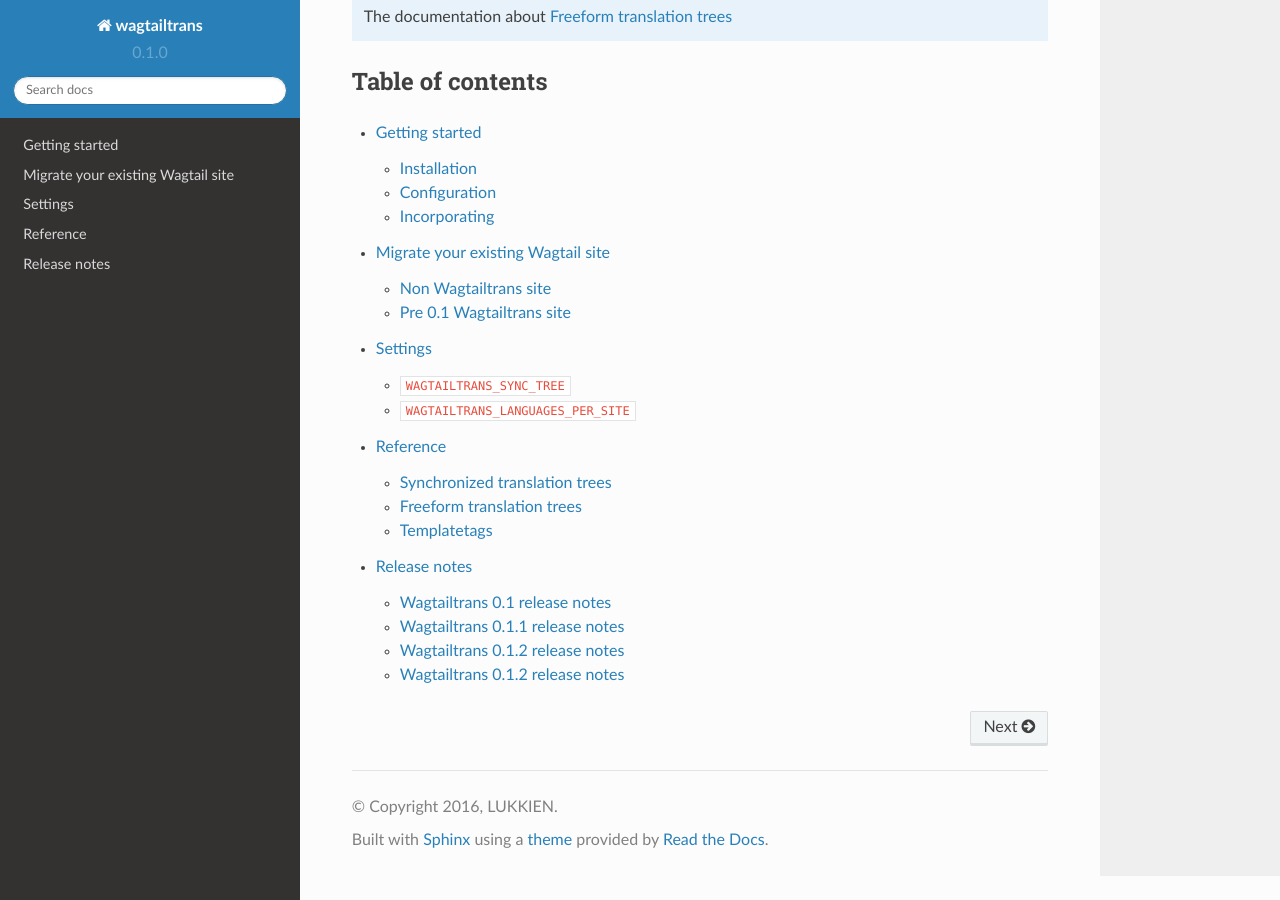
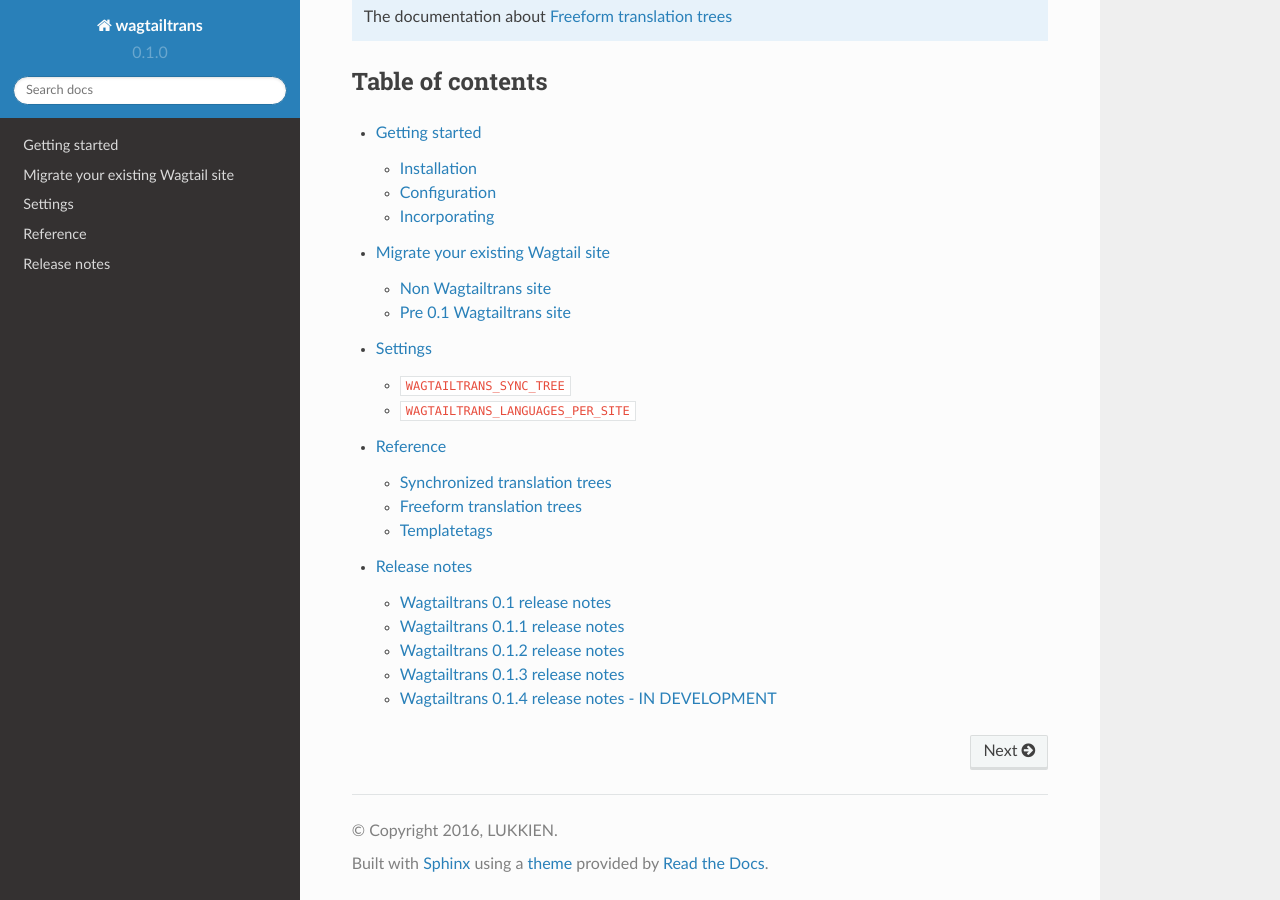
Before and after one commit to wagtail/wagtailtrans, a Sphinx documentation site: the page built from docs/source/index.rst, in a window 1280 px wide and 900 px high, scrolled down 609 px. Built offline with Sphinx 7.4.7 and the Read the Docs theme 2.0.0, drawn with Linux system fonts in a browser that asks for light colours.

Commit message:
Add 0.1.4 release notes (In development)

```diff
--- a/CHANGELOG.rst
+++ b/CHANGELOG.rst
@@ -1,5 +1,9 @@
 Changelog
 =========
+
+0.1.4 (XX-XX-XXXX)
+------------------
+
 
 0.1.3 (21-04-2017)
 ------------------
--- a/docs/source/releases/0.1.3.rst
+++ b/docs/source/releases/0.1.3.rst
@@ -1,5 +1,5 @@
 ================================
-Wagtailtrans 0.1.2 release notes
+Wagtailtrans 0.1.3 release notes
 ================================
 
 .. contents::
--- /dev/null
+++ b/docs/source/releases/0.1.4.rst
@@ -0,0 +1,22 @@
+=================================================
+Wagtailtrans 0.1.4 release notes - IN DEVELOPMENT
+=================================================
+
+.. contents::
+    :local:
+    :depth: 1
+
+
+-----------
+What is new
+-----------
+
+
+
+Features
+~~~~~~~~
+
+
+------------------------------
+Backwards incompatible changes
+------------------------------
--- a/docs/source/releases/index.rst
+++ b/docs/source/releases/index.rst
@@ -12,3 +12,4 @@
     0.1.1
     0.1.2
     0.1.3
+    0.1.4
```
